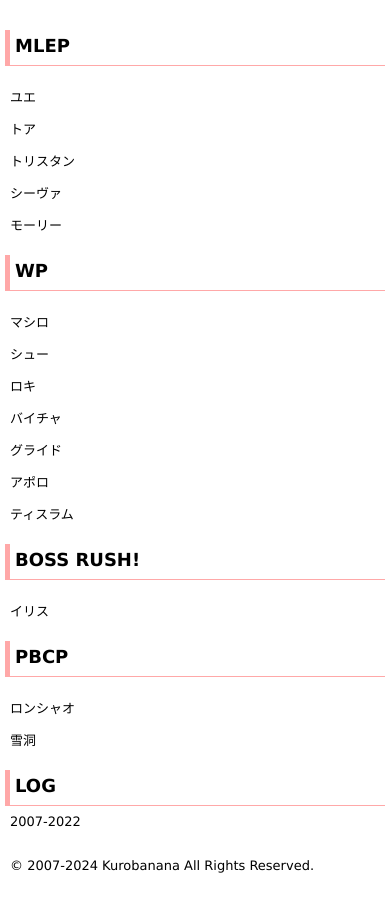
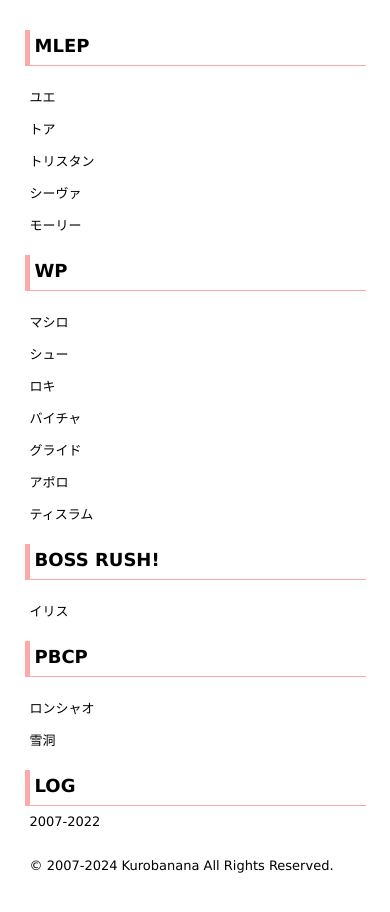
Before and after one commit to ganago55/banalog, a plain HTML site: page index.html in a window 390 px wide. Drawn offline with Linux system fonts and the light colour scheme.

Commit message:
Add files via upload

```diff
--- a/style.css
+++ b/style.css
@@ -220,9 +220,10 @@ border:2px solid hotpink;
 border:2px solid dodgerblue;
 }
 
-@media (max-width: 480px){
+@media screen and (max-width: 480px){
 	#indexInner{
 		margin:12px auto;
+		width: 90%;
 	}
 
 	#menu dl{
```
